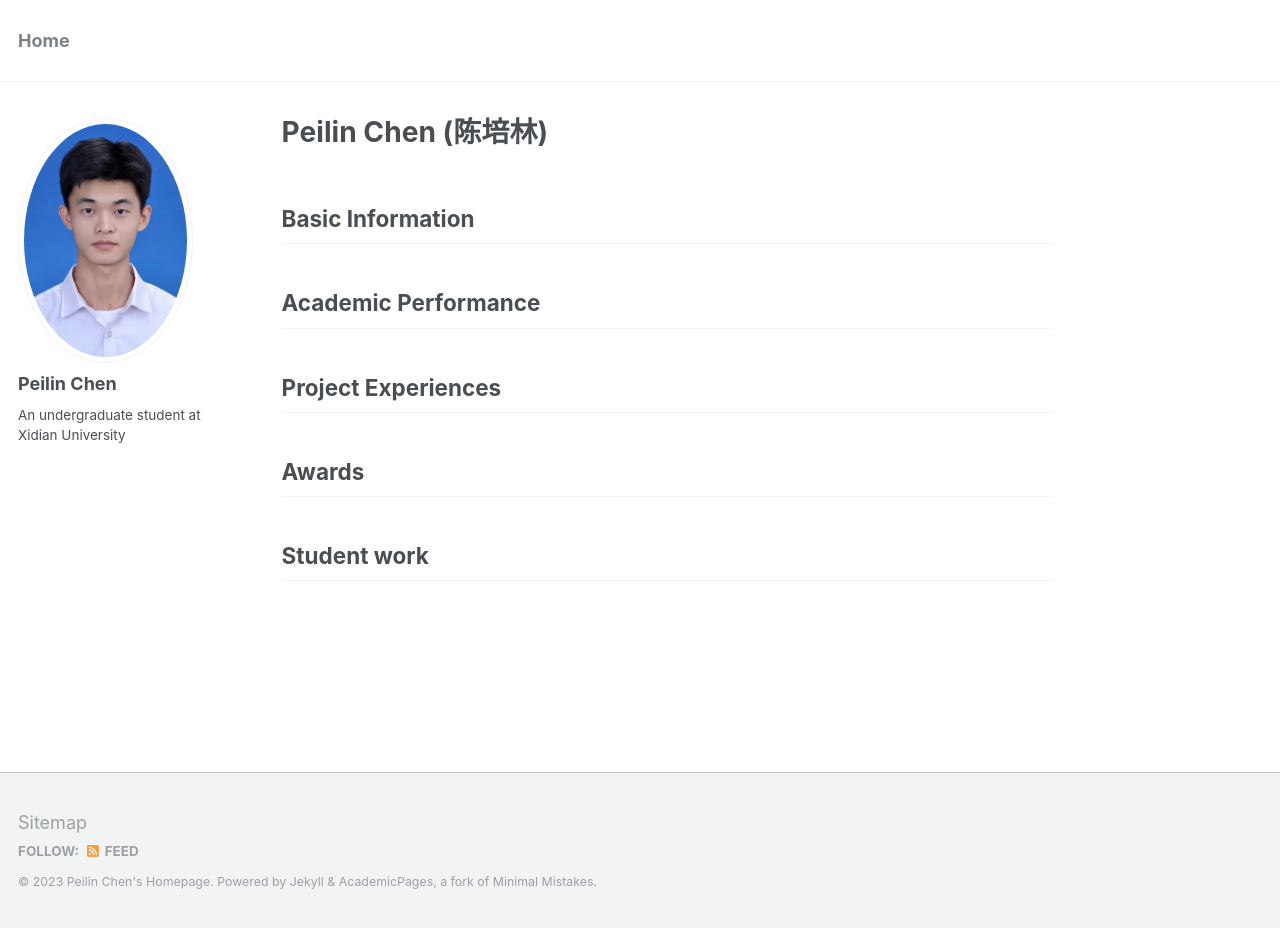
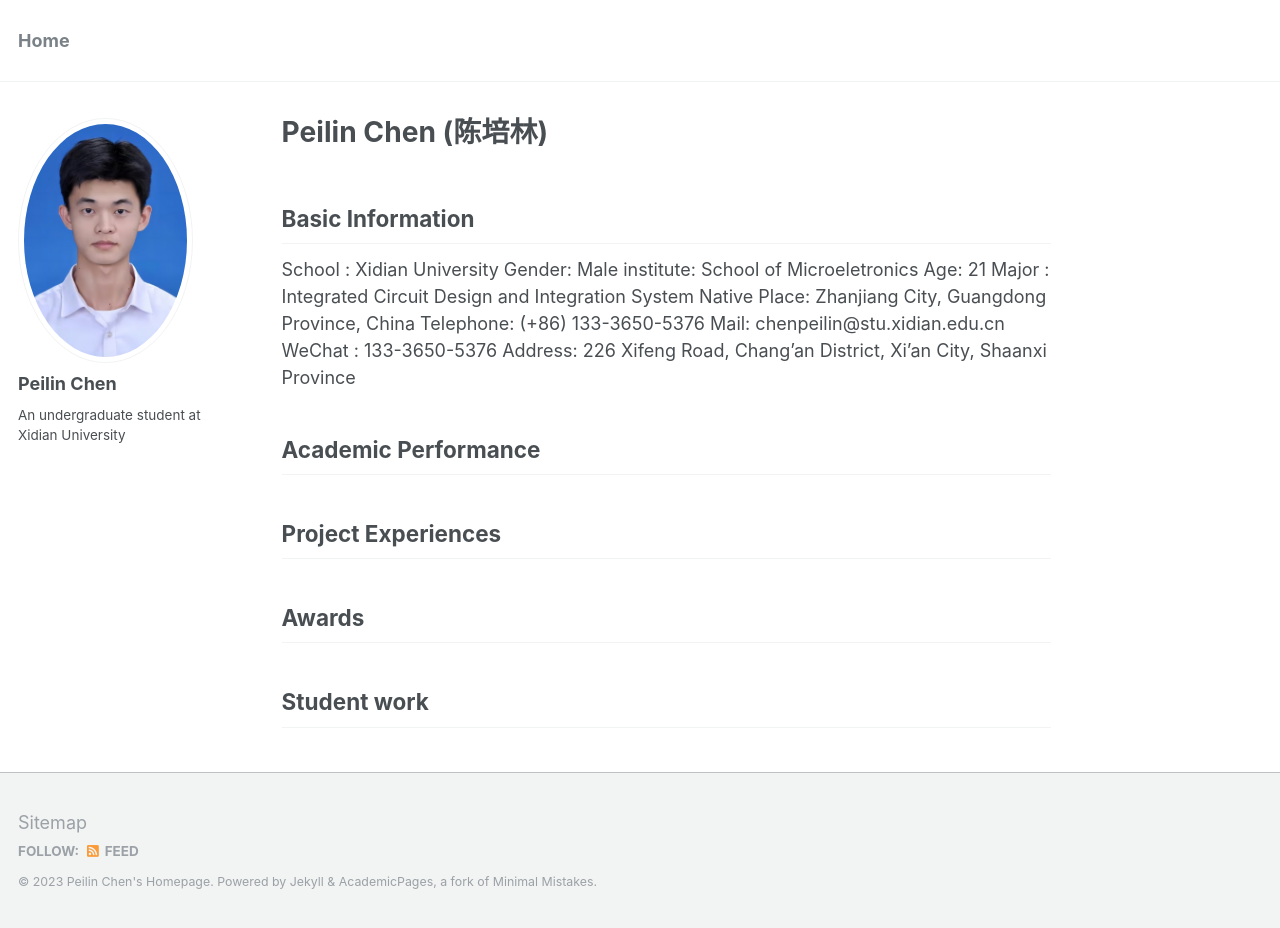
Before and after one commit to peilin-chen/peilin-chen.github.io, a Jekyll site: the page built from _pages/about.md, in a window 1280 px wide and 928 px high. Built offline with Jekyll 4.4.1, drawn with Linux system fonts in a browser that asks for light colours.

Commit message:
Update about.md

```diff
--- a/_pages/about.md
+++ b/_pages/about.md
@@ -9,8 +9,11 @@ redirect_from:
 ---
 
 ## Basic Information
-
-
+School   : Xidian University                                       Gender: Male
+institute: School of Microeletronics                               Age: 21
+Major    : Integrated Circuit Design and Integration System        Native Place: Zhanjiang City, Guangdong Province, China
+Telephone: (+86) 133-3650-5376                                     Mail: chenpeilin@stu.xidian.edu.cn
+WeChat   : 133-3650-5376                                           Address: 226 Xifeng Road, Chang'an District, Xi'an City, Shaanxi Province
 
 ## Academic Performance
 
```
